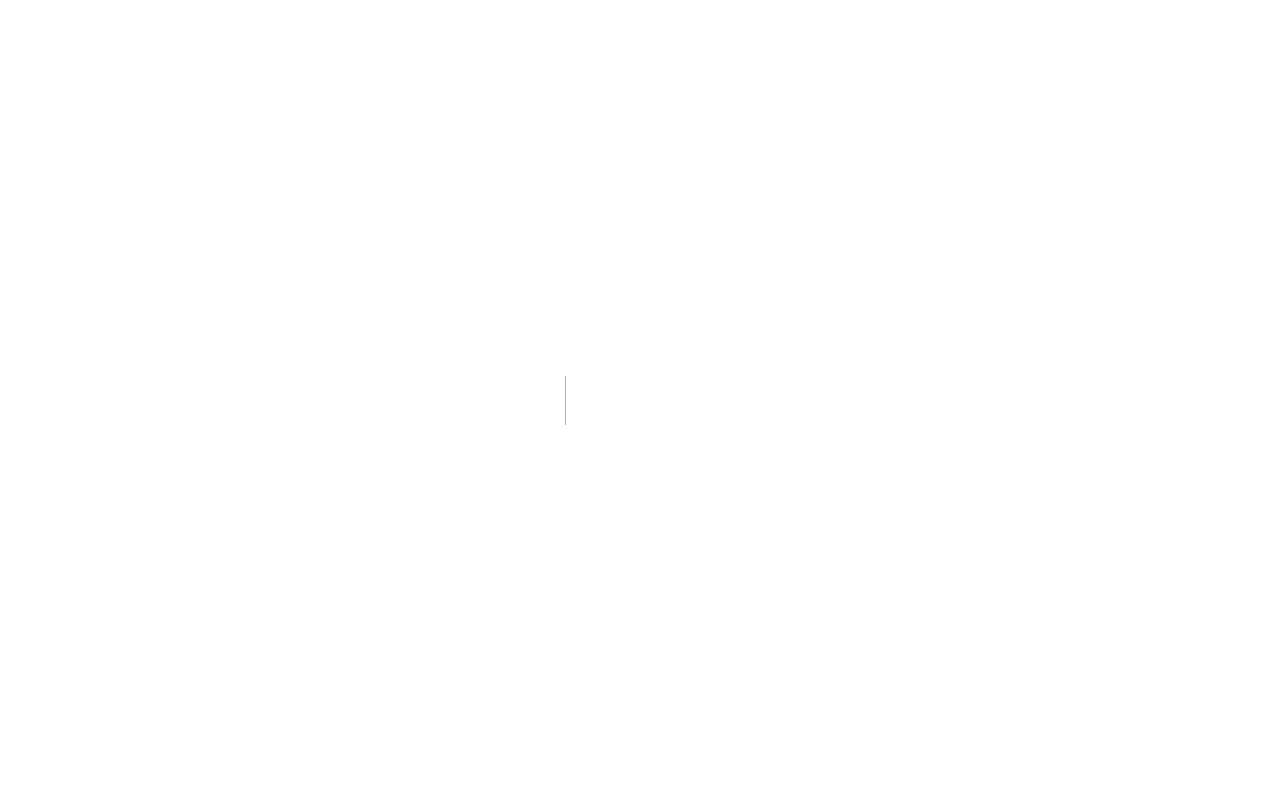
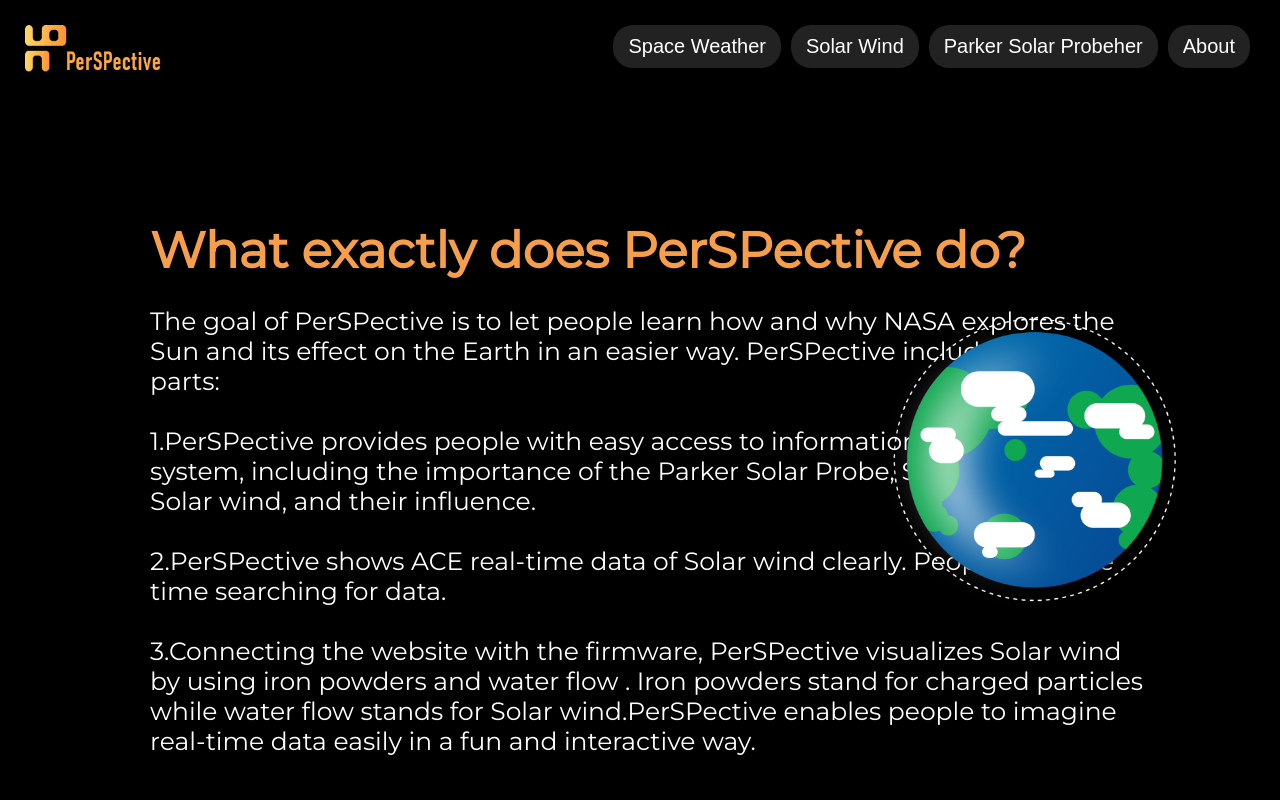
Before and after one commit to xiang221/NASA_Hackathon, a Next.js app: page /info in a window 1280 px wide. Before the commit this address had no page. Shown: the top 800 px of the page. Built offline with nearby package versions, Linux system fonts and the light colour scheme.

Commit message:
fix:route

```diff
--- a/src/components/Header.jsx
+++ b/src/components/Header.jsx
@@ -24,7 +24,7 @@
           <button type="button" className={styles.navBar} onClick={() => router.push('/parker')}>
             Parker Solar Probeher
           </button>
-          <button type="button" className={styles.navBar} onClick={() => router.push('/about')}>
+          <button type="button" className={styles.navBar} onClick={() => router.push('/info')}>
             About
           </button>
         </div>
--- a/src/components/component.module.css
+++ b/src/components/component.module.css
@@ -22,7 +22,7 @@
     margin:0 5px;
     background-color: rgba(112,112,112,0.3);
     color:white;
-    font-size: 23px;
+    font-size: 20px;
 }
 
 .footer{
@@ -60,5 +60,4 @@
 .chartBoxContainer{
     position:absolute;
     left:70px;
-
 }
--- a/src/pages/About.jsx
+++ b/src/pages/info.jsx
@@ -4,7 +4,7 @@
 import Image from 'next/image';
 import Footer from '../components/Footer';
 
-const about = () => {
+const info = () => {
   return (
     <div className={styles.main}>
       <Header />
@@ -56,4 +56,4 @@
   );
 };
 
-export default about;
+export default info;
```
